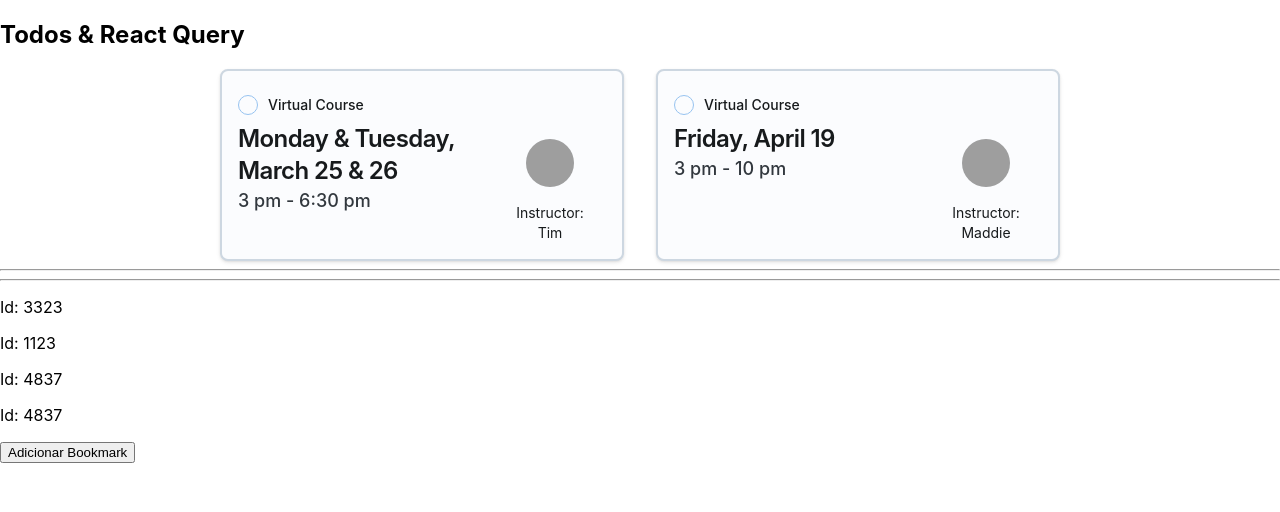
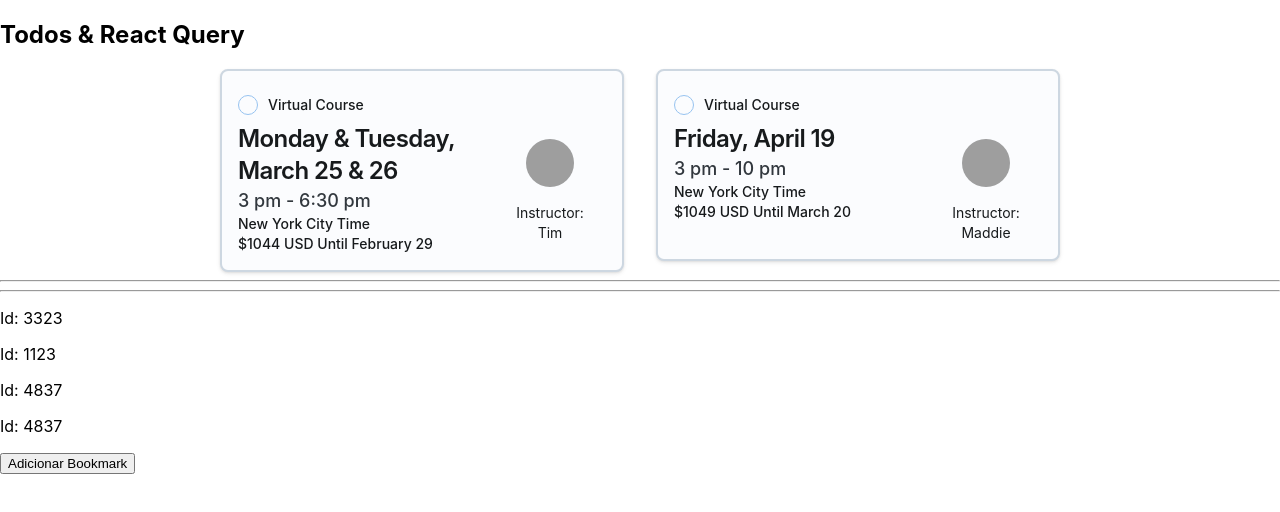
Before and after one commit to Amandasv/nng, a React (Create React App) app: page / in a window 1280 px wide. Shown: the top 512 px of the page. Built offline with nearby package versions, Linux system fonts and the light colour scheme; data requests are answered from the project's data file; grey boxes are pictures that could not be loaded.

Commit message:
add preço e metodo de validação

```diff
--- a/package.json
+++ b/package.json
@@ -15,6 +15,7 @@
     "@types/react-dom": "^18.2.19",
     "axios": "^1.6.7",
     "moment": "^2.30.1",
+    "moment-timezone": "^0.5.45",
     "react": "^18.2.0",
     "react-dom": "^18.2.0",
     "react-query": "^3.39.3",
--- a/src/components/course/Tile.tsx
+++ b/src/components/course/Tile.tsx
@@ -2,7 +2,7 @@
 import { Avatar, Card, CardContent, Grid, Typography } from "@mui/joy";
 import Course from "./Course"
 import * as moment from 'moment';
-import { formatedDate } from "../../utils";
+import { formatedDate, getLocationTimezoneName, getMonthAndDay } from "../../utils";
 
 export interface CourseInterface {
   course: Course;
@@ -19,6 +19,13 @@ export function Tile({ course }: CourseInterface) {
         <Typography level="body-lg" sx={{ fontWeight: 500 }}>
           {formatedDate(course.dates).time}
         </Typography>
+        <Typography level="title-sm">
+          {getLocationTimezoneName(course.location.timezone)}
+        </Typography>
+
+        <Typography level="title-sm">
+          ${course.pricing.amount} {course.pricing.currency} Until {getMonthAndDay(course.pricing.valid_until)}
+        </Typography>
       </Grid>
       <Grid sx={{justifySelf: "left"}} xs={4}>
         <Grid sx={{display: 'flex', flexDirection: 'column', alignItems: 'center'}}>
--- a/src/utils.ts
+++ b/src/utils.ts
@@ -1,4 +1,5 @@
 import moment from "moment";
+import * as momentTimezone from 'moment-timezone';
 
 export interface DateTimeInfo {
   text: string;
@@ -65,3 +66,17 @@ export function formatTime(time: moment.Moment): string {
     return `${hour}:${minute} ${period}`;
   }
 }
+
+export function getLocationTimezoneName(timezone: string): string {
+  const timezoneMap: { [key: string]: string } = {
+    "America/New_York": "New York City Time"
+  }
+  return timezoneMap[timezone] || timezone;
+}
+
+export function getMonthAndDay(timestamp: number): string {
+  const date = moment.unix(timestamp);
+  const month = date.format('MMMM');
+  const day = date.format('DD');
+  return `${month} ${day}`;
+}
```
Also changed, not shown: 1 other file (tests, documents, lock files or other folders).
